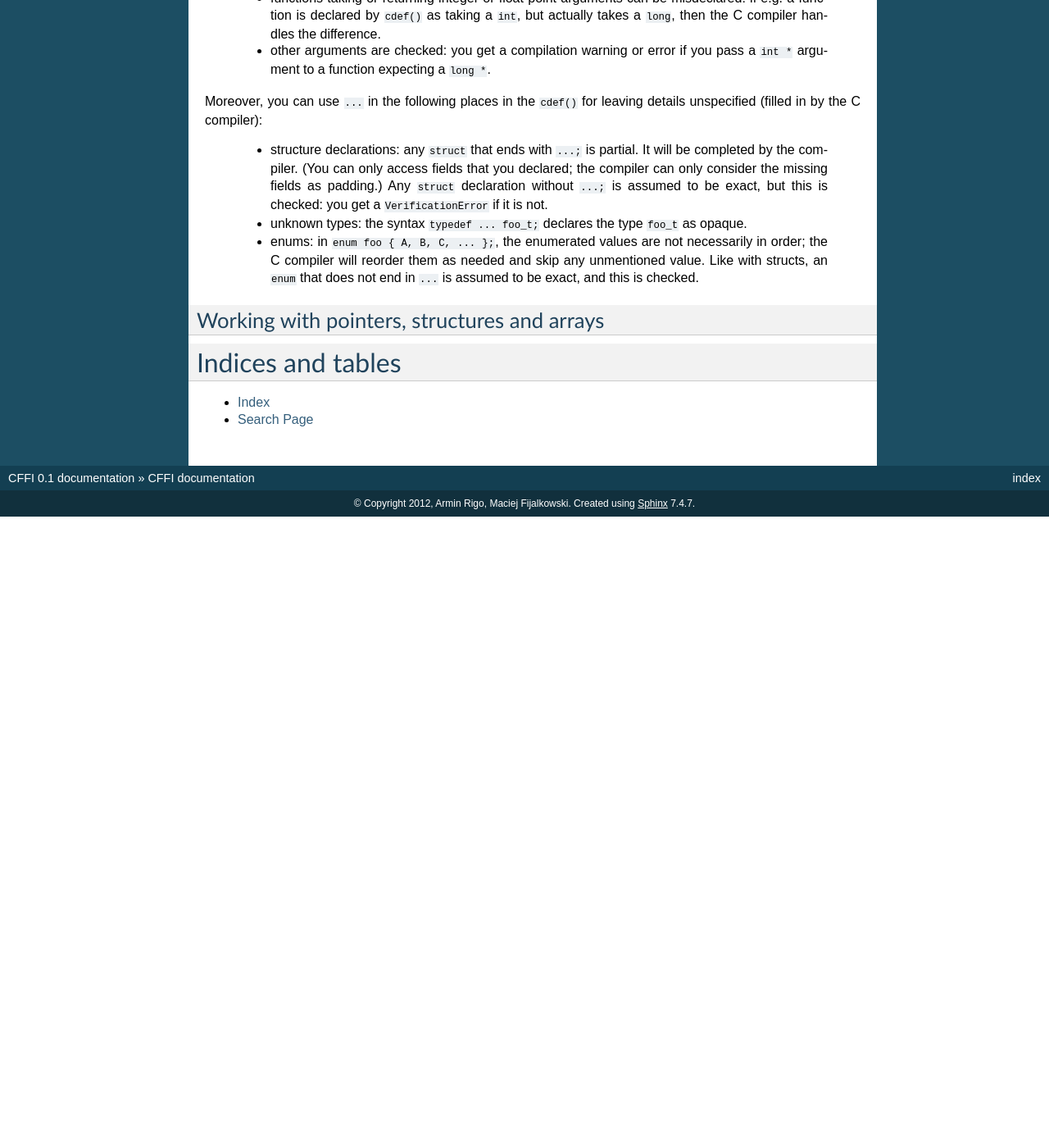
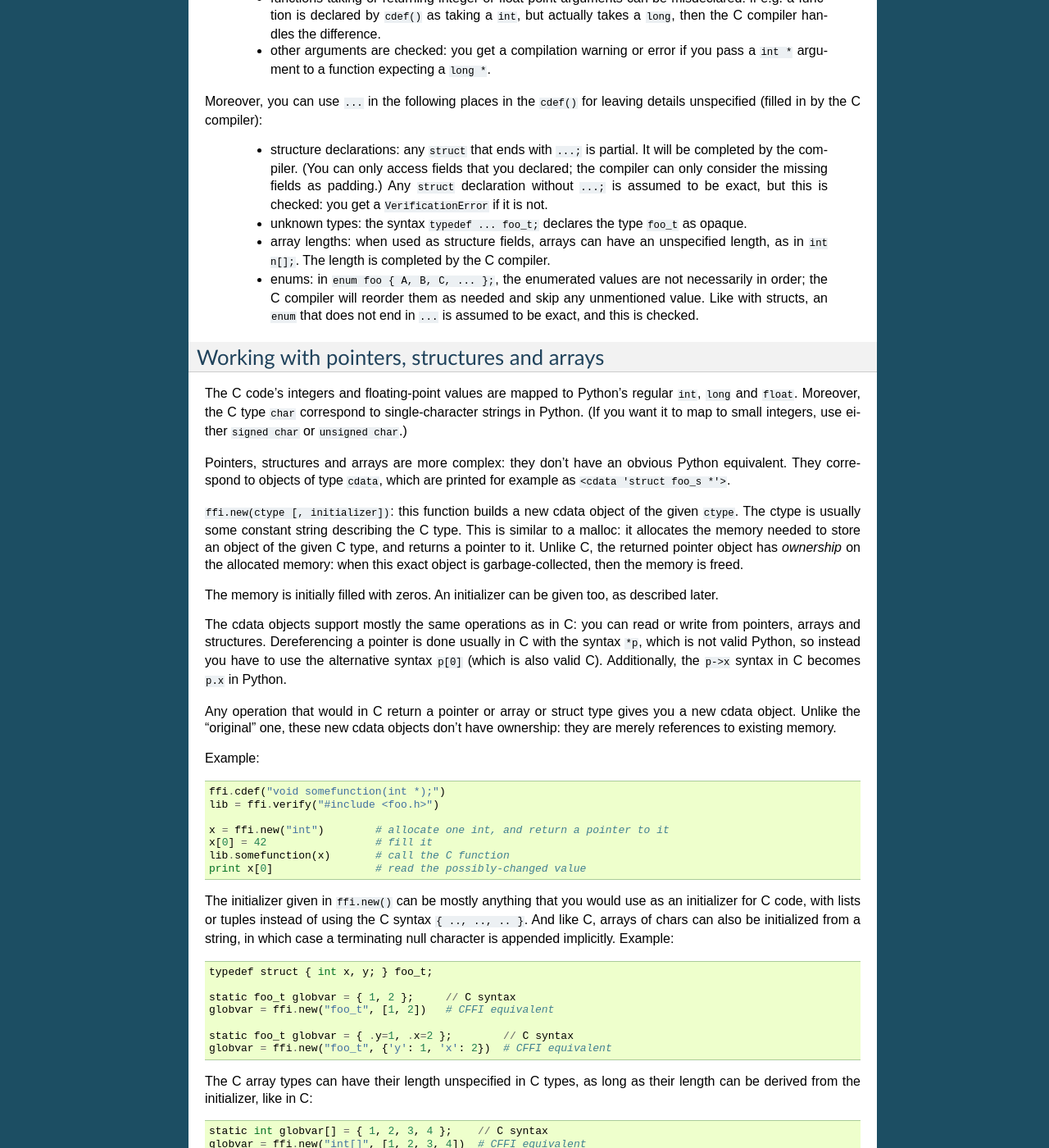
Before and after one commit to python-cffi/cffi, a Sphinx documentation site: the page built from doc/source/index.rst, in a window 1280 px wide and 1400 px high, scrolled down 3685 px. Shown: the whole window at 82% size. Built offline with Sphinx 7.4.7, drawn with Linux system fonts in a browser that asks for light colours; before the commit the page ends 4315 px from its top, so only the background shows below that; some of the changed text lies outside the part shown.

Commit message:
Working with pointers, structures and arrays.

```diff
--- a/doc/source/index.rst
+++ b/doc/source/index.rst
@@ -285,6 +285,10 @@ for leaving details unspecified (filled in by the C compiler):
  * unknown types: the syntax ``typedef ... foo_t;`` declares the type
    ``foo_t`` as opaque.
 
+ * array lengths: when used as structure fields, arrays can have an
+   unspecified length, as in ``int n[];``.  The length is completed
+   by the C compiler.
+
  * enums: in ``enum foo { A, B, C, ... };``, the enumerated values are
    not necessarily in order; the C compiler will reorder them as needed
    and skip any unmentioned value.  Like with structs, an ``enum`` that
@@ -294,7 +298,79 @@ for leaving details unspecified (filled in by the C compiler):
 Working with pointers, structures and arrays
 --------------------------------------------
 
+The C code's integers and floating-point values are mapped to Python's
+regular ``int``, ``long`` and ``float``.  Moreover, the C type ``char``
+correspond to single-character strings in Python.  (If you want it to
+map to small integers, use either ``signed char`` or ``unsigned char``.)
 
+Pointers, structures and arrays are more complex: they don't have an
+obvious Python equivalent.  They correspond to objects of type
+``cdata``, which are printed for example as ``<cdata 'struct foo_s *'>``.
+
+``ffi.new(ctype [, initializer])``: this function builds a new cdata
+object of the given ``ctype``.  The ctype is usually some constant
+string describing the C type.  This is similar to a malloc: it allocates
+the memory needed to store an object of the given C type, and returns a
+pointer to it.  Unlike C, the returned pointer object has *ownership* on
+the allocated memory: when this exact object is garbage-collected, then
+the memory is freed.
+
+The memory is initially filled with zeros.  An initializer can be given
+too, as described later.
+
+The cdata objects support mostly the same operations as in C: you can
+read or write from pointers, arrays and structures.  Dereferencing a
+pointer is done usually in C with the syntax ``*p``, which is not valid
+Python, so instead you have to use the alternative syntax ``p[0]``
+(which is also valid C).  Additionally, the ``p->x`` syntax in C becomes
+``p.x`` in Python.
+
+Any operation that would in C return a pointer or array or struct type
+gives you a new cdata object.  Unlike the "original" one, these new
+cdata objects don't have ownership: they are merely references to
+existing memory.
+
+Example::
+
+    ffi.cdef("void somefunction(int *);")
+    lib = ffi.verify("#include <foo.h>")
+
+    x = ffi.new("int")        # allocate one int, and return a pointer to it
+    x[0] = 42                 # fill it
+    lib.somefunction(x)       # call the C function
+    print x[0]                # read the possibly-changed value
+
+The initializer given in ``ffi.new()`` can be mostly anything that you
+would use as an initializer for C code, with lists or tuples instead of
+using the C syntax ``{ .., .., .. }``.  And like C, arrays of chars can
+also be initialized from a string, in which case a terminating null
+character is appended implicitly.  Example::
+
+    typedef struct { int x, y; } foo_t;
+
+    static foo_t globvar = { 1, 2 };     // C syntax
+    globvar = ffi.new("foo_t", [1, 2])   # CFFI equivalent
+
+    static foo_t globvar = { .y=1, .x=2 };        // C syntax
+    globvar = ffi.new("foo_t", {'y': 1, 'x': 2})  # CFFI equivalent
+
+The C array types can have their length unspecified in C types, as long
+as their length can be derived from the initializer, like in C::
+
+    static int globvar[] = { 1, 2, 3, 4 };    // C syntax
+    globvar = ffi.new("int[]", [1, 2, 3, 4])  # CFFI equivalent
+
+As an extension, the initializer can also be just a number, giving
+the length (in case you just want zero-initialization)::
+
+    static int globvar[1000];           // C syntax
+    globvar = ffi.new("int[1000]")      # CFFI 1st equivalent
+    globvar = ffi.new("int[]", 1000)    # CFFI 2nd equivalent
+
+This is useful if the length is not actually a constant, to avoid doing
+things like ``ffi.new("int[%d]" % x)``, which is not recommended:
+``ffi`` normally caches the string ``"int[]"`` to not need to re-parse
+it all the time.
 
 
 
```
